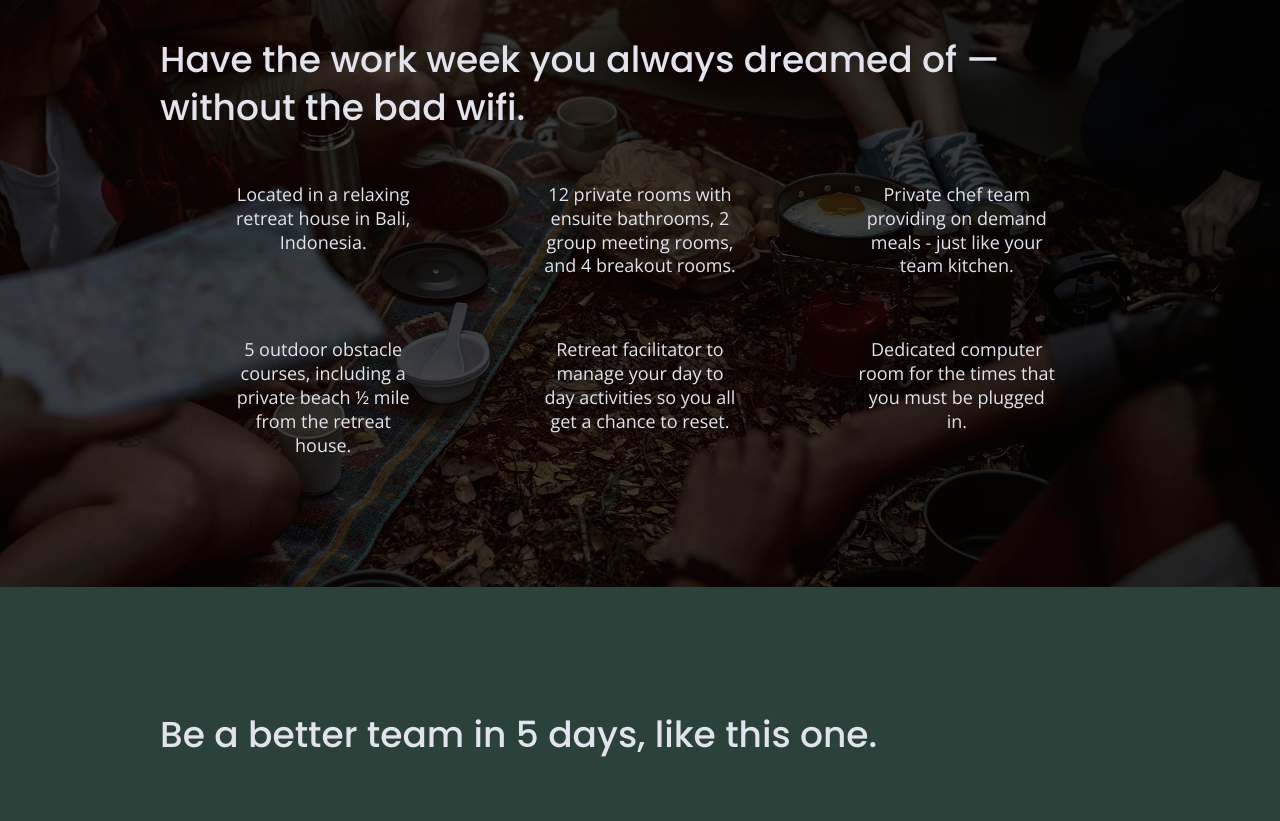
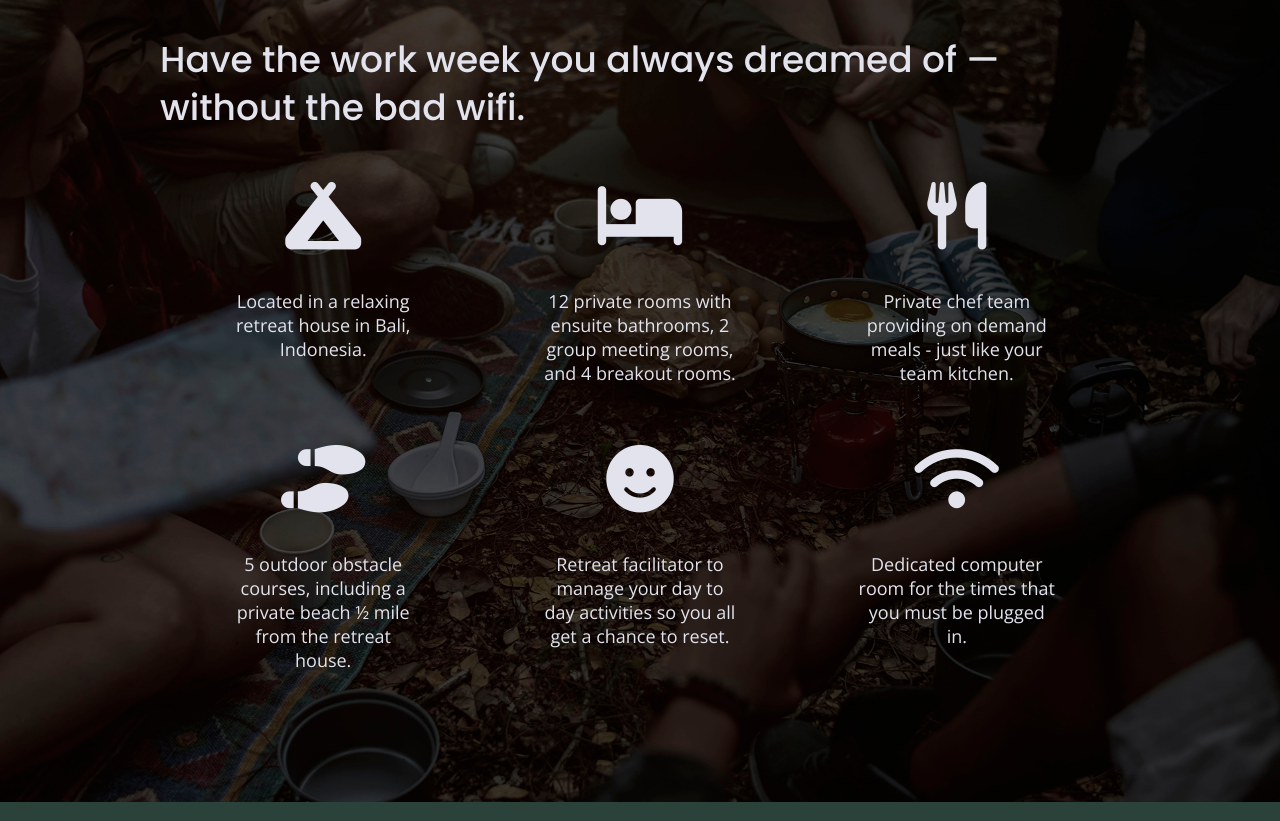
Before and after one commit to TaeSym/responsive-multi-page-site, a website built with Parcel: page index.html in a window 1280 px wide. Shown: the part 1342-2163 px from the top of the page. Built offline with nearby package versions, Linux system fonts and the light colour scheme.

Commit message:
Added Font Awesome icons

```diff
--- a/css/main.css
+++ b/css/main.css
@@ -310,6 +310,11 @@ input[type=button] {
 .features p {
   margin: 0;
   text-align: center;
+}
+
+.features i {
+	font-size: 3.75em;
+    margin-bottom: 40px;
 }
 
 /* Reviews */
--- a/index.html
+++ b/index.html
@@ -18,8 +18,11 @@
 
   <link rel="stylesheet" href="css/normalize.css">
   <link rel="stylesheet" href="css/main.css">
-<!-- Google Fonts -->
+  <!-- Google Fonts -->
   <link href="https://fonts.googleapis.com/css?family=Open+Sans:400,700|Poppins:500,700" rel="stylesheet">
+
+  <!-- Icon Fonts-->
+  <script src="https://kit.fontawesome.com/fa53f57af8.js" crossorigin="anonymous"></script>
 
   <meta name="theme-color" content="#fafafa">
 </head>
@@ -70,27 +73,31 @@
         <h2>Have the work week you always dreamed of &mdash; without the bad wifi.</h2>
         <div class="features-items">
           <article>
-            <p class="fontawesome-icon"></p>
+            <p class="fontawesome-icon"><i class="fas fa-campground"></i></p>
             <p class="features-item-description">Located in a relaxing retreat house in Bali, Indonesia.</p>
           </article>
           <article>
-            <p class="fontawesome-icon"></p>
-            <p class="features-item-description">12 private rooms with ensuite bathrooms, 2 group meeting rooms, and 4 breakout rooms.</p>
+            <p class="fontawesome-icon"><i class="fas fa-bed"></i></p>
+            <p class="features-item-description">12 private rooms with ensuite bathrooms, 2 group meeting rooms, and 4
+              breakout rooms.</p>
           </article>
           <article>
-            <p class="fontawesome-icon"></p>
-            <p class="features-item-description">Private chef team providing on demand meals - just like your team kitchen.</p>
+            <p class="fontawesome-icon"><i class="fas fa-utensils"></i></p>
+            <p class="features-item-description">Private chef team providing on demand meals - just like your team
+              kitchen.</p>
           </article>
           <article>
-            <p class="fontawesome-icon"></p>
-            <p class="features-item-description">5 outdoor obstacle courses, including a private beach ½ mile from the retreat house.</p>
+            <p class="fontawesome-icon"><i class="fas fa-shoe-prints"></i></p>
+            <p class="features-item-description">5 outdoor obstacle courses, including a private beach ½ mile from the
+              retreat house.</p>
           </article>
           <article>
-            <p class="fontawesome-icon"></p>
-            <p class="features-item-description">Retreat facilitator to manage your day to day activities so you all get a chance to reset.</p>
+            <p class="fontawesome-icon"><i class="fas fa-smile"></i></p>
+            <p class="features-item-description">Retreat facilitator to manage your day to day activities so you all get
+              a chance to reset.</p>
           </article>
           <article>
-            <p class="fontawesome-icon"></p>
+            <p class="fontawesome-icon"><i class="fas fa-wifi"></i></p>
             <p class="features-item-description">Dedicated computer room for the times that you must be plugged in.</p>
           </article>
         </div>
@@ -106,7 +113,10 @@
               <img src="img/unplugged-retreat-lacrue.jpg" alt="Group of happy people at an outdoor retreat.">
             </figure>
             <h3>LaCrue Bottling Co.<br>October 2018</h3>
-            <p>Lorem ipsum dolor sit amet, consectetur adipiscing elit, sed do eiusmod tempor incididunt ut labore et dolore magna aliqua. Ut enim ad minim veniam, quis nostrud exercitation ullamco laboris nisi ut aliquip ex ea commodo consequat. Duis aute irure dolor in reprehenderit in voluptate velit esse cillum dolore eu fugiat nulla pariatur. </p>
+            <p>Lorem ipsum dolor sit amet, consectetur adipiscing elit, sed do eiusmod tempor incididunt ut labore et
+              dolore magna aliqua. Ut enim ad minim veniam, quis nostrud exercitation ullamco laboris nisi ut aliquip ex
+              ea commodo consequat. Duis aute irure dolor in reprehenderit in voluptate velit esse cillum dolore eu
+              fugiat nulla pariatur. </p>
           </div>
         </article>
       </div>
@@ -127,15 +137,15 @@
         <div class="social">
           <h4>Social</h4>
           <div class="social-icons">
-            <p><a href="https://www.facebook.com/yoursite" target="_blank"</a></p>
-            <p><a href="https://www.twitter.com/yoursite" target="_blank"</a></p>
-            <p><a href="https://www.instagram.com/yoursite" target="_blank"</a></p>
+            <p><a href="https://www.facebook.com/yoursite" target="_blank" </a></p>
+            <p><a href="https://www.twitter.com/yoursite" target="_blank" </a></p>
+            <p><a href="https://www.instagram.com/yoursite" target="_blank" </a></p>
           </div>
         </div>
       </div>
     </div>
     <div class="copyright">
-        <span>Copyright 2023 | Unplugged</span>
+      <span>Copyright 2023 | Unplugged</span>
     </div>
   </footer>
 
```
Also changed, not shown: about/index.html (+15 -6 lines), faq/index.html (+14 -7 lines).
